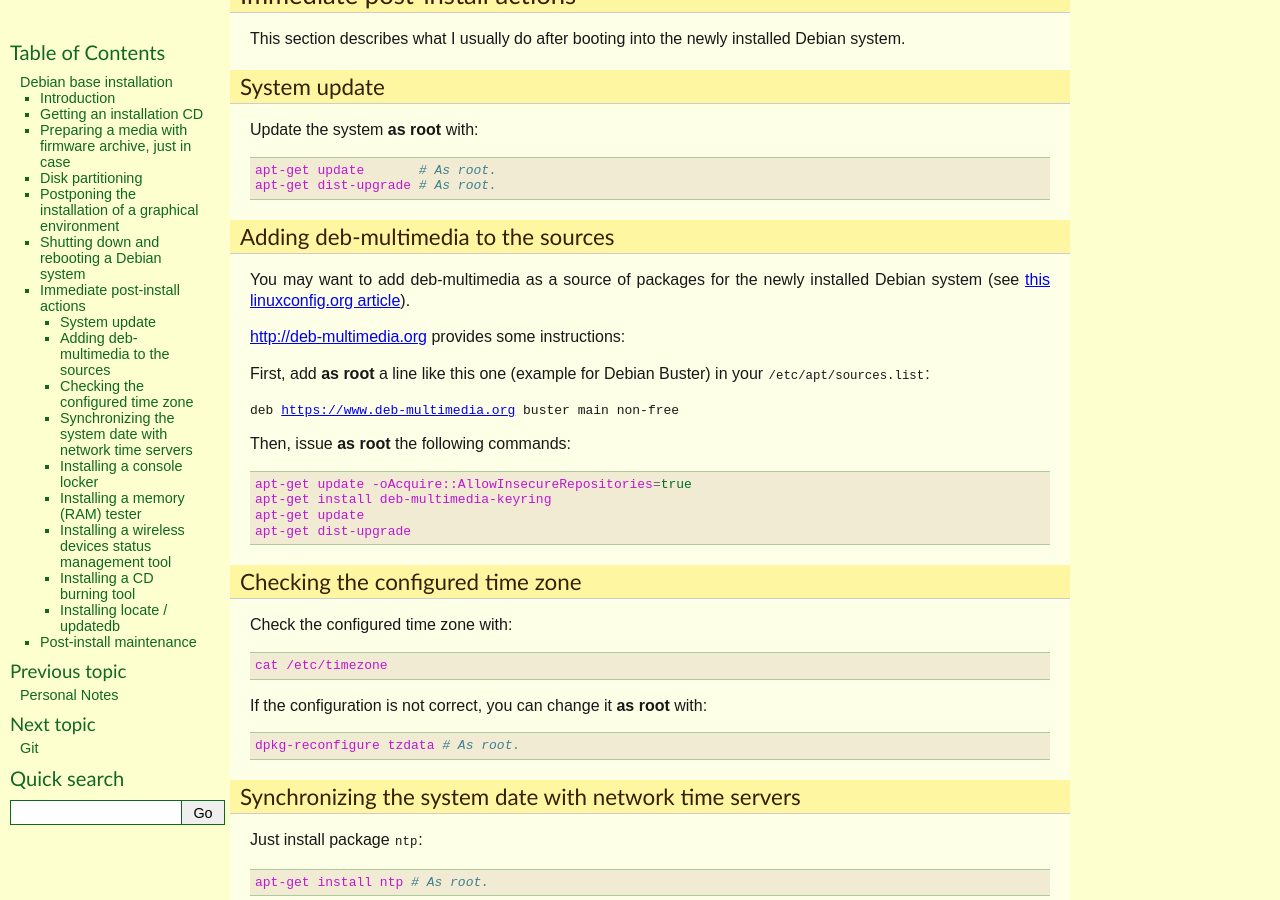
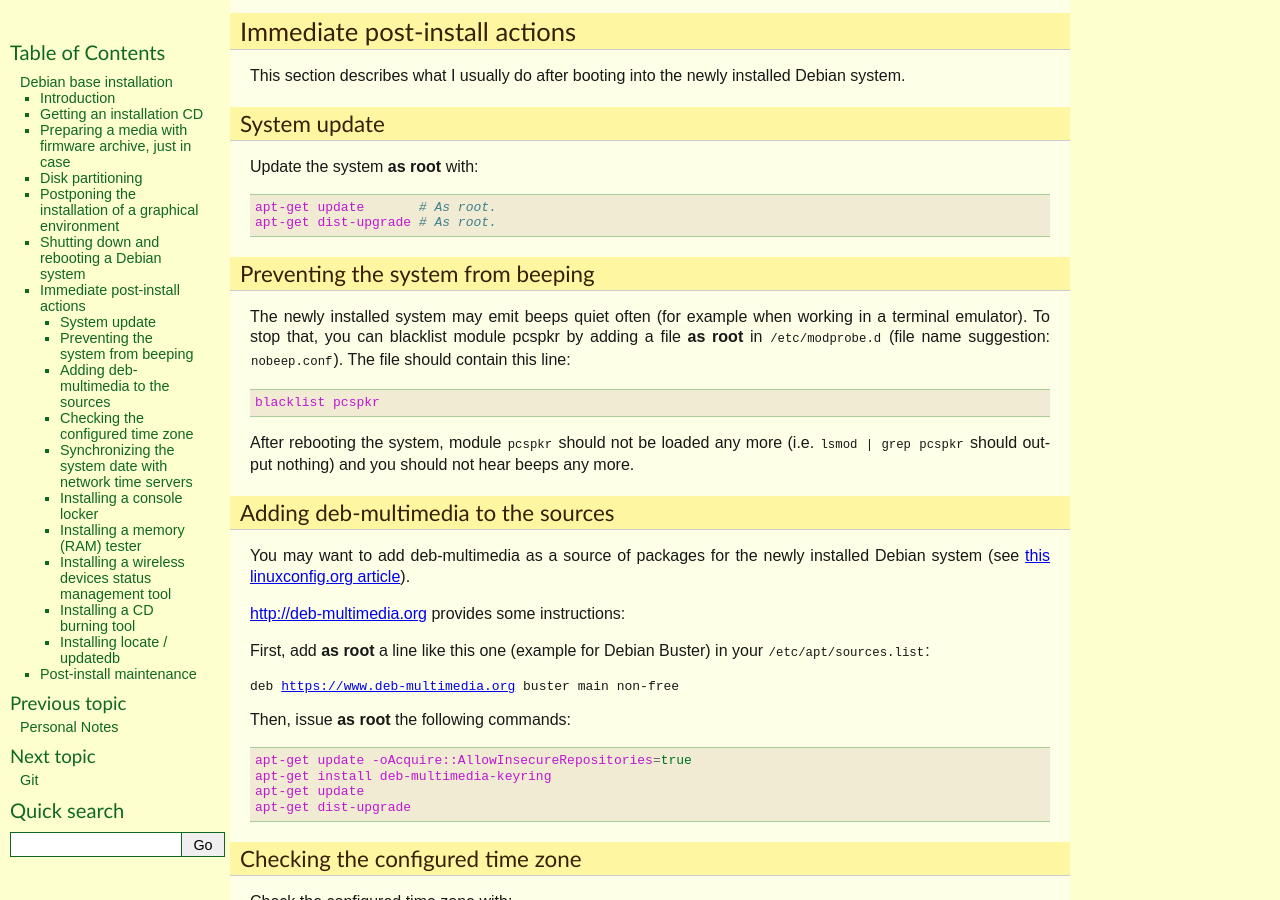
Before and after one commit to thierr26/thierr26_personal_notes_sphinx_sources, a Sphinx documentation site: the page built from source/debian_base_install.rst, in a window 1280 px wide and 900 px high, scrolled down 4481 px. Built offline with Sphinx 7.4.7, drawn with Linux system fonts in a browser that asks for light colours; some of the changed text lies outside the part shown.

Commit message:
Add blacklisting of pcspkr

```diff
--- a/source/debian_base_install.rst
+++ b/source/debian_base_install.rst
@@ -214,6 +214,28 @@ Update the system **as root** with::
   apt-get dist-upgrade # As root.
 
 
+Preventing the system from beeping
+~~~~~~~~~~~~~~~~~~~~~~~~~~~~~~~~~~
+
+.. index::
+  single: lsmod
+  single: /etc/modprobe.d
+  single: beep
+  single: pcspkr
+  pair: Kernel module; blacklisting
+
+The newly installed system may emit beeps quiet often (for example when working
+in a terminal emulator). To stop that, you can blacklist module pcspkr by
+adding a file **as root** in ``/etc/modprobe.d`` (file name suggestion:
+``nobeep.conf``). The file should contain this line::
+
+  blacklist pcspkr
+
+After rebooting the system, module ``pcspkr`` should not be loaded any more
+(i.e. ``lsmod | grep pcspkr`` should output nothing) and you should not hear
+beeps any more.
+
+
 Adding deb-multimedia to the sources
 ~~~~~~~~~~~~~~~~~~~~~~~~~~~~~~~~~~~~
 
```
